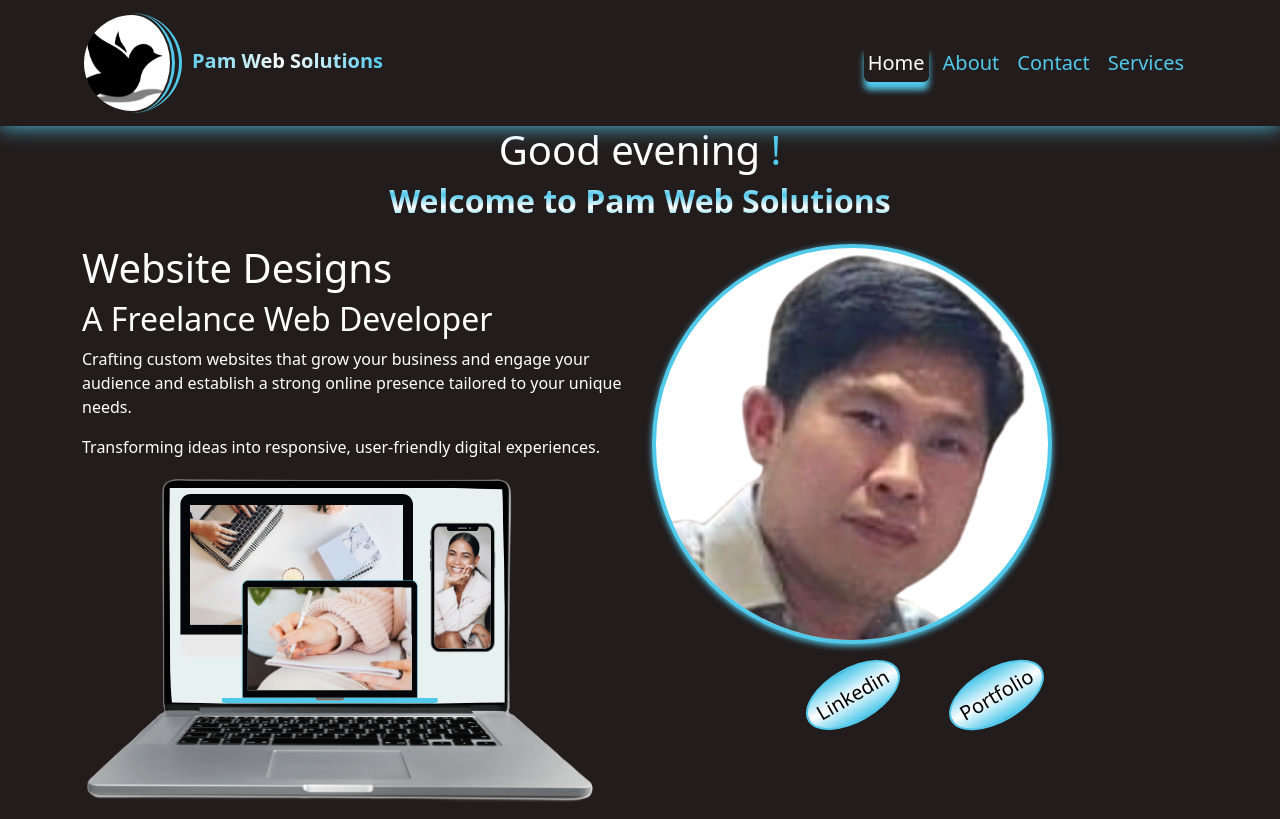
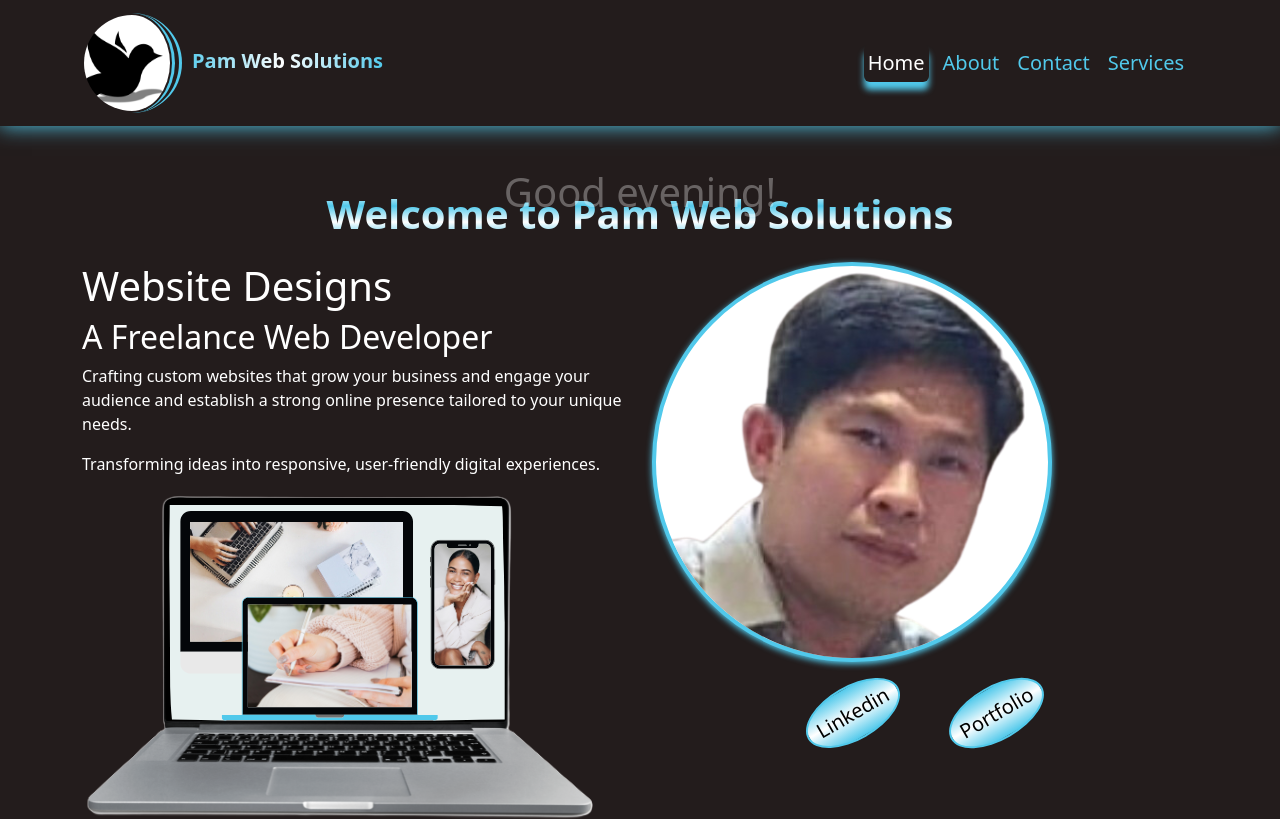
Before and after one commit to Markpm-code/pam-w-solutions, a React (Vite) app in the folder pam-websolutions/: page /#/ in a window 1280 px wide. Shown: the top 819 px of the page. Built offline with nearby package versions, Linux system fonts and the light colour scheme.

Commit message:
add greeting animation

```diff
--- a/pam-websolutions/src/pages/Home.css
+++ b/pam-websolutions/src/pages/Home.css
@@ -1,5 +1,21 @@
 .home {
-  /* position: relative; */
+  position: relative;
+}
+
+.greeting {
+  opacity: 0;
+  transform: translateY(50px);
+  transition: transform 2s ease-out, opacity 2s ease-out; /* Slower transition */
+}
+
+.greeting.visible {
+  opacity: 1;
+  transform: translateY(0);
+  background: linear-gradient(to bottom,rgb(81, 201, 235), #FFFF, rgb(81, 201, 235) );
+  -webkit-background-clip: text;
+  background-clip: text;
+  -webkit-text-fill-color: transparent;
+  font-weight:900;
 }
 
 .welcome-text {
@@ -7,8 +23,9 @@
   -webkit-background-clip: text;
   background-clip: text;
   -webkit-text-fill-color: transparent;
-  font-weight:bolder;
+  font-weight:900;
 }
+
 .profile {
   width: 400px;
   height: 400px;
--- a/pam-websolutions/src/pages/Home.tsx
+++ b/pam-websolutions/src/pages/Home.tsx
@@ -1,3 +1,4 @@
+import { useEffect, useState } from 'react';
 import Responsive from "../assets/images/responsive_img.png";
 import Profile from "../assets/images/profile_img.png";
 import Tablet from "../assets/images/tablet.png";
@@ -24,17 +25,43 @@ function greetingUsers() {
   return greeting;
 }
 
-const greetingMessage = greetingUsers();
+// const greetingMessage = greetingUsers();
 
 const Home = () => {
+  const [visible, setVisible] = useState(false);
+  const [greetingMessage, setGreetingMessage] = useState("");
+
+  useEffect(() => {
+    const message = greetingUsers();
+    setGreetingMessage(message);
+
+    // Show the h1 element
+    const showTimeout = setTimeout(() => {
+      setVisible(true);
+    }, 100);
+
+    // Hide the h1 element
+    const hideTimeout = setTimeout(() => {
+      setVisible(false);
+    }, 5000);
+
+    // Cleanup timeouts on component unmount
+    return () => {
+      clearTimeout(showTimeout);
+      clearTimeout(hideTimeout);
+    };
+  }, []);
+
   return (
     <>
       <div className="home container-fluid">
         <div className="text-center ">
-          <h1>
-            {greetingMessage} <span className="exclamation-mark">!</span>
-          </h1>
-          <h2 className="welcome-text">Welcome to Pam Web Solutions</h2>
+          <div className="mt-2">
+            <h1 className={`greeting ${visible ? 'visible' : ''}`}>
+              {greetingMessage}!
+            </h1>
+          </div>
+          <h1 className="welcome-text">Welcome to Pam Web Solutions</h1>
         </div>
         <div className="container mt-4">
           <div className="row justify content-center">
```
